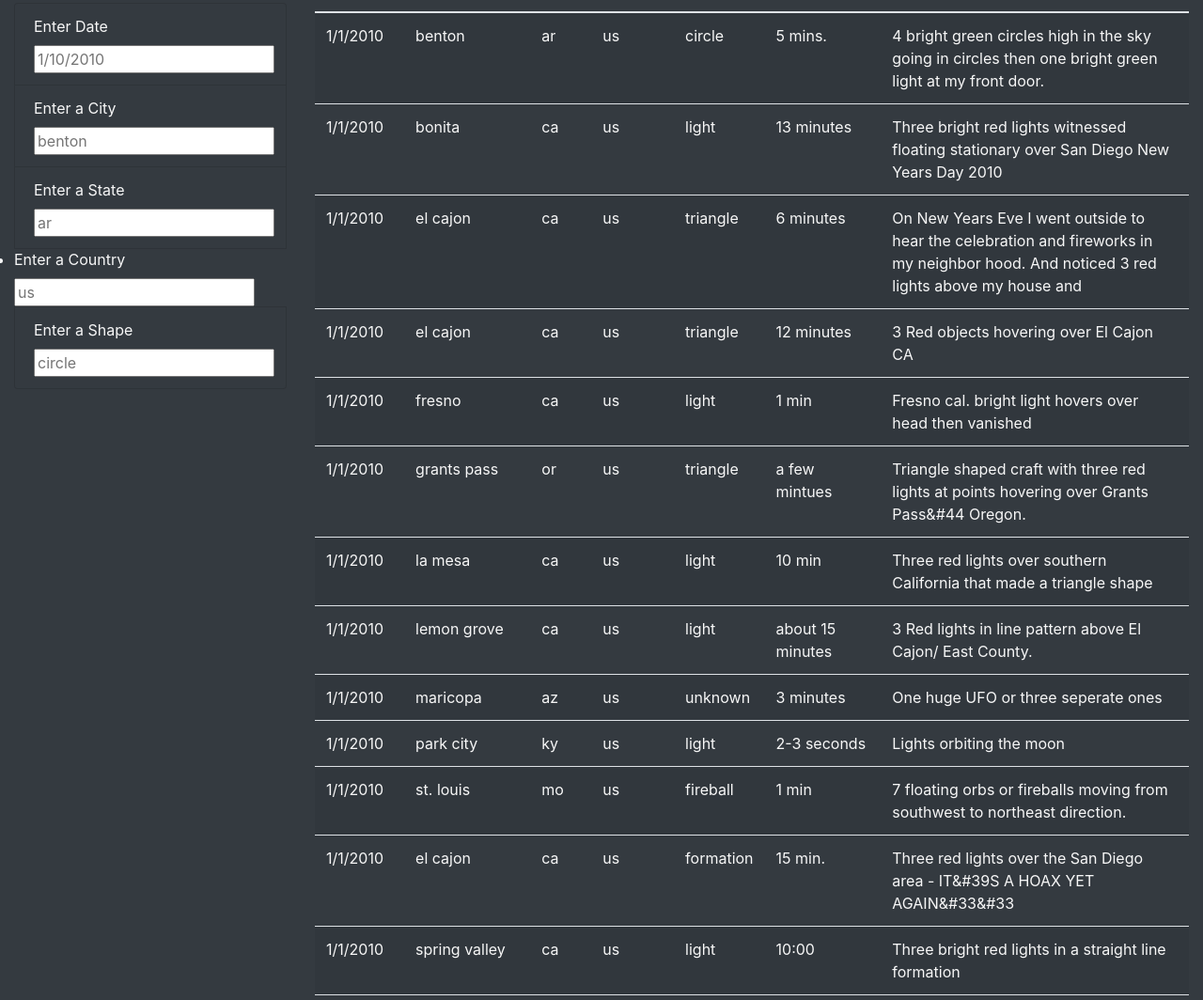
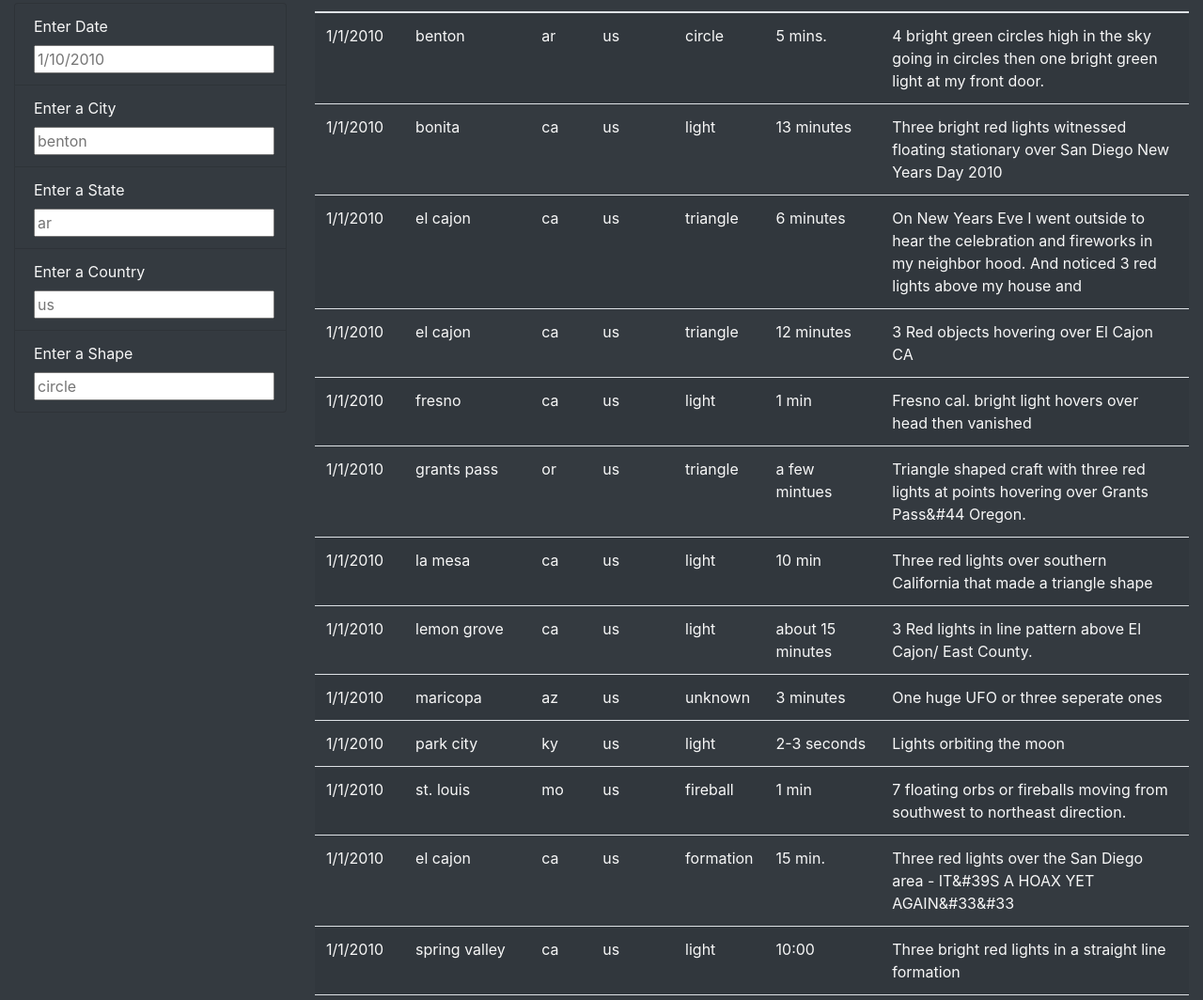
Before and after one commit to hwik1/UFOs, a plain HTML site: page index.html in a window 1280 px wide. Shown: the part 776-1840 px from the top of the page at 94% size. Drawn offline with nearby package versions, Linux system fonts and the light colour scheme.

Commit message:
save for grading

```diff
--- a/index.html
+++ b/index.html
@@ -53,7 +53,7 @@
                             <label for="state">Enter a State</label>
                             <input type="text" placeholder="ar" id="state"/>
                         </li>
-                        <li class="list-grou-item bg-dark">
+                        <li class="list-group-item bg-dark">
                             <label for="country">Enter a Country</label>
                             <input type="text" placeholder="us" id="country"/>
                         </li>
```
